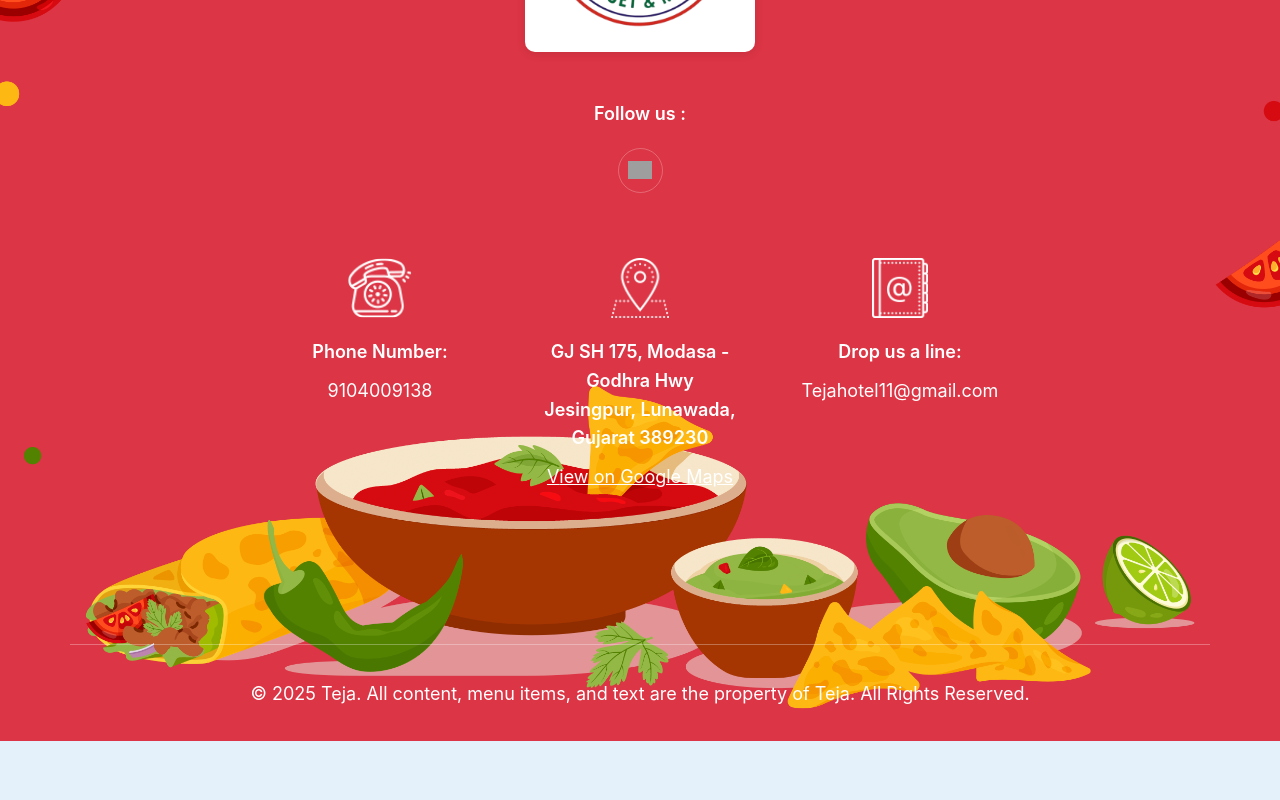
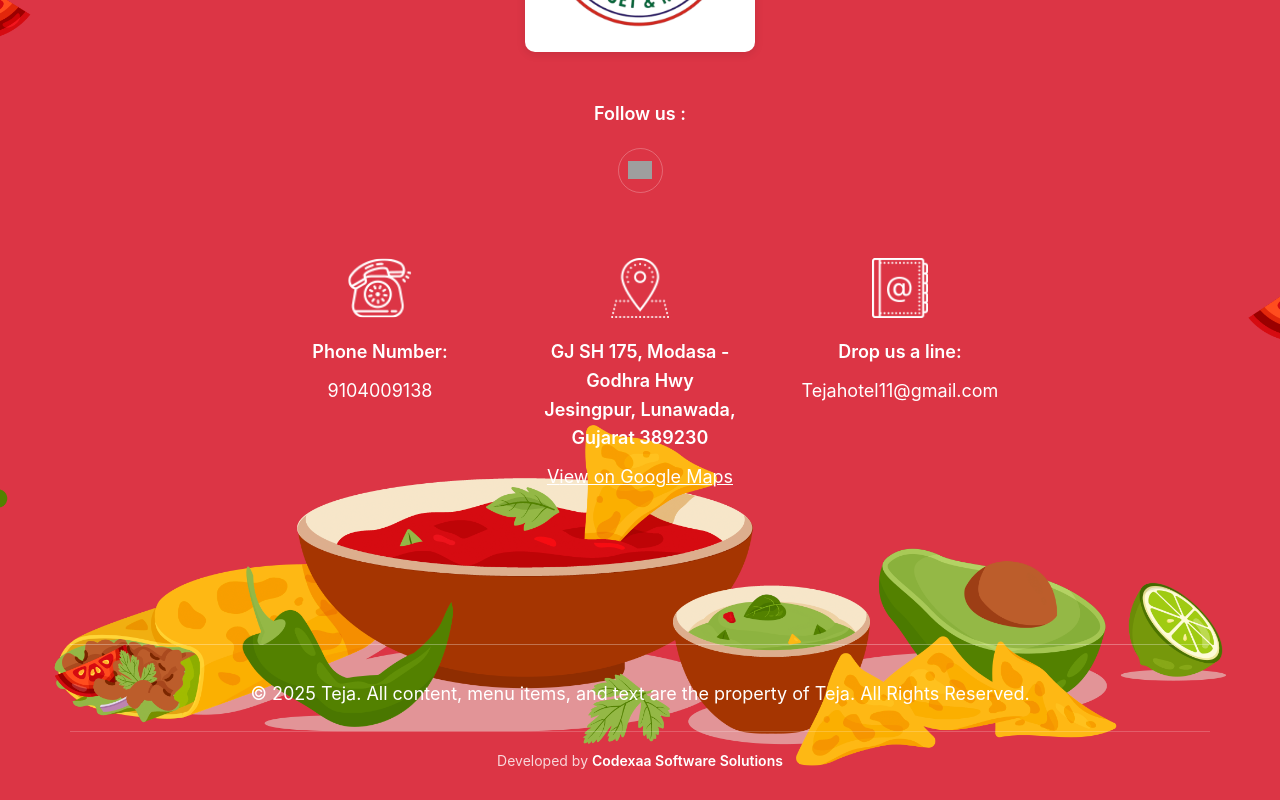
Before and after one commit to codexaaSoftwares/Hotel_Teja, a React (Vite) app in the folder Website_react/: page / in a window 1280 px wide. Shown: the part 7502-8302 px from the top of the page. Before the commit the page ends 8243 px from the top, so only its background shows below. Built offline with nearby package versions, Linux system fonts and the light colour scheme; grey boxes are pictures that could not be loaded; a web font is replaced by a local one.

Commit message:
few more

```diff
--- a/Website_react/src/components/Footer.jsx
+++ b/Website_react/src/components/Footer.jsx
@@ -95,6 +95,31 @@ const Footer = () => {
             <div className="copyright-text">
               &copy; 2025 Teja. All content, menu items, and text are the property of Teja. All Rights Reserved.
             </div>
+            <div className="developer-credit" style={{
+              textAlign: 'center',
+              marginTop: '15px',
+              fontSize: '14px',
+              color: 'rgba(255, 255, 255, 0.8)',
+              paddingTop: '15px',
+              borderTop: '1px solid rgba(255, 255, 255, 0.2)'
+            }}>
+              Developed by{' '}
+              <a
+                href="https://www.codexaatech.com"
+                target="_blank"
+                rel="noopener noreferrer"
+                style={{
+                  color: '#fff',
+                  textDecoration: 'none',
+                  fontWeight: '600',
+                  transition: 'opacity 0.3s ease'
+                }}
+                onMouseEnter={(e) => e.target.style.opacity = '0.8'}
+                onMouseLeave={(e) => e.target.style.opacity = '1'}
+              >
+                Codexaa Software Solutions
+              </a>
+            </div>
           </div>
         </div>
       </div>
```
